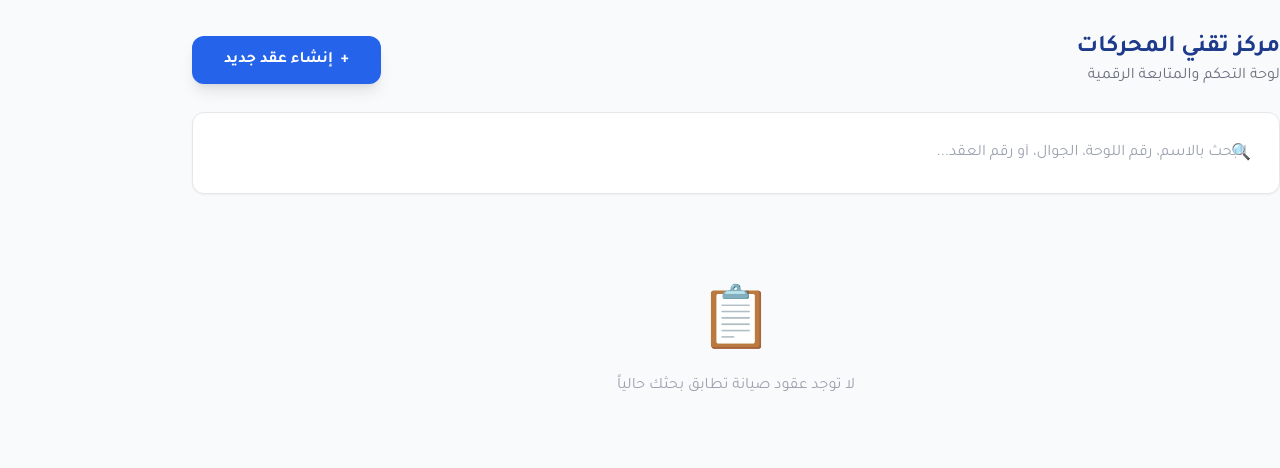
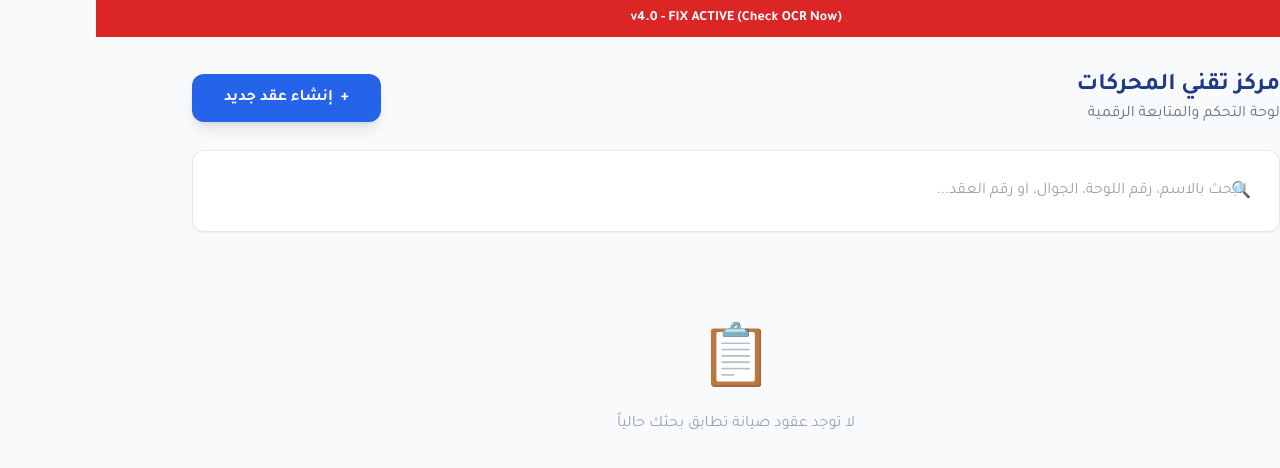
Before and after one commit to SamiHegazi12/engine-technician-app, a React (Vite) app: page / in a window 1280 px wide. Shown: the top 468 px of the page. Built offline with nearby package versions, Linux system fonts and the light colour scheme.

Commit message:
Add version banner v4

```diff
--- a/src/app/App.tsx
+++ b/src/app/App.tsx
@@ -11,8 +11,20 @@ const App: React.FC = () => {
   const [editingId, setEditingId] = useState<string | null>(null);
 
   useEffect(() => {
+    // 1. Load Data from LocalStorage
     const saved = localStorage.getItem('repair_history');
     if (saved) setAgreements(JSON.parse(saved));
+
+    // 2. 💀 FORCE UPDATE: Kill "Zombie" Service Workers 💀
+    // This forces mobile browsers/Brave to stop using the old cached version
+    if ('serviceWorker' in navigator) {
+      navigator.serviceWorker.getRegistrations().then(function(registrations) {
+        for(let registration of registrations) {
+          console.log('Force unregistering Service Worker to fix mobile sync...');
+          registration.unregister();
+        }
+      });
+    }
   }, []);
 
   const saveToHistory = (newAgreements: RepairAgreement[]) => {
@@ -36,6 +48,23 @@ const App: React.FC = () => {
 
   return (
     <div className="min-h-screen">
+      {/* --- VERSION DEBUG BANNER (Verify Update) --- */}
+      <div style={{
+        backgroundColor: '#dc2626', // Red color
+        color: 'white',
+        textAlign: 'center',
+        padding: '8px',
+        fontSize: '14px',
+        fontWeight: 'bold',
+        position: 'sticky',
+        top: 0,
+        zIndex: 9999,
+        borderBottom: '1px solid white'
+      }}>
+        v4.0 - FIX ACTIVE (Check OCR Now)
+      </div>
+      {/* ------------------------------------------- */}
+
       {view === 'CONTROL_PANEL' && (<ControlPanel agreements={agreements} onNew={() => setView('NEW_AGREEMENT')} onEdit={(id) => { setEditingId(id); setView('EDIT_AGREEMENT'); }} onStatusChange={handleStatusChange} />)}
       {(view === 'NEW_AGREEMENT' || view === 'EDIT_AGREEMENT') && (<RepairAgreementForm initialData={agreements.find(a => a.id === editingId)} onSave={handleSave} onBack={() => { setView('CONTROL_PANEL'); setEditingId(null); }} agreementsCount={yearlyCount} />)}
       <footer className="fixed bottom-0 left-0 w-full bg-white border-t px-4 py-2 text-[10px] text-gray-400 text-center md:hidden pointer-events-none z-30 no-print">مركز تقني المحركات © {new Date().getFullYear()}</footer>
```
